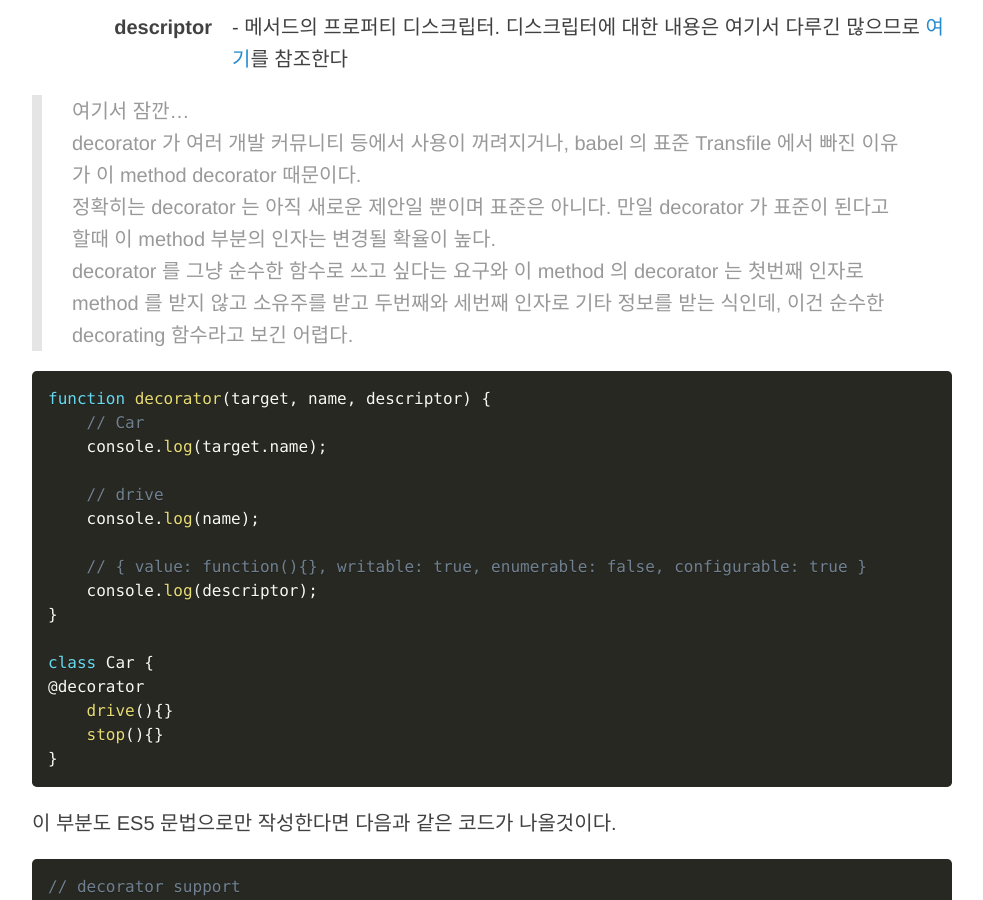
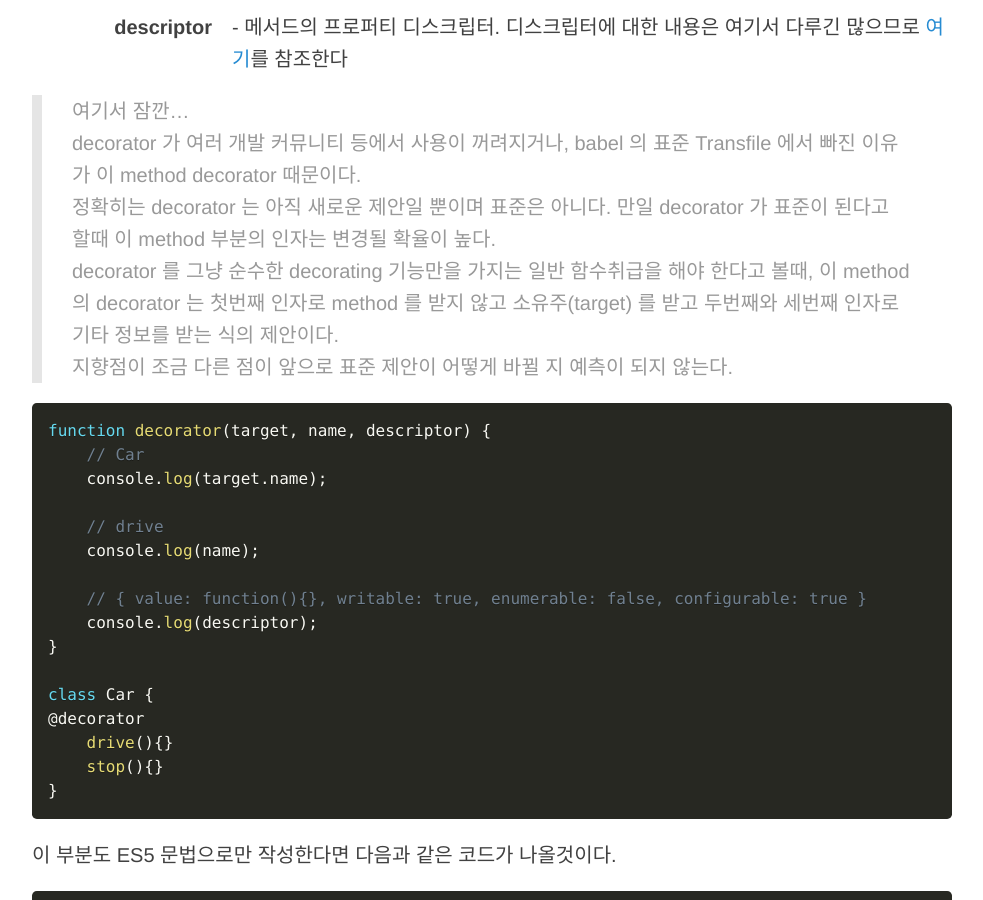
Before and after one commit to javarouka/blog, a Jekyll site: the page built from _posts/2016-09-30-decorator-exploring.md, in a window 1280 px wide and 900 px high, scrolled down 7482 px. Shown: the whole window, without its empty margins (148-1131 px from the left). Built offline with Jekyll 4.4.1, drawn with Linux system fonts in a browser that asks for light colours; nearby versions of some CDN libraries; comment, search, counter and statistics services are not loaded.

Commit message:
Promise Draft

````diff
--- a/_posts/2016-09-30-decorator-exploring.md
+++ b/_posts/2016-09-30-decorator-exploring.md
@@ -311,7 +311,8 @@ function decorator(target, name, descriptor) { /* ... */ }
 > 여기서 잠깐...<br/>
 decorator 가 여러 개발 커뮤니티 등에서 사용이 꺼려지거나, babel 의 표준 Transfile 에서 빠진 이유가 이 method decorator 때문이다.<br/>
 정확히는 decorator 는 아직 새로운 제안일 뿐이며 표준은 아니다. 만일 decorator 가 표준이 된다고 할때 이 method 부분의 인자는 변경될 확율이 높다.<br/>
-decorator 를 그냥 순수한 함수로 쓰고 싶다는 요구와 이 method 의 decorator 는 첫번째 인자로 method 를 받지 않고 소유주를 받고 두번째와 세번째 인자로 기타 정보를 받는 식인데, 이건 순수한 decorating 함수라고 보긴 어렵다.
+decorator 를 그냥 순수한 decorating 기능만을 가지는 일반 함수취급을 해야 한다고 볼때, 이 method 의 decorator 는 첫번째 인자로 method 를 받지 않고 소유주(target) 를 받고 두번째와 세번째 인자로 기타 정보를 받는 식의 제안이다.<br/>
+지향점이 조금 다른 점이 앞으로 표준 제안이 어떻게 바뀔 지 예측이 되지 않는다.
 
 ```javascript
 function decorator(target, name, descriptor) {
````
